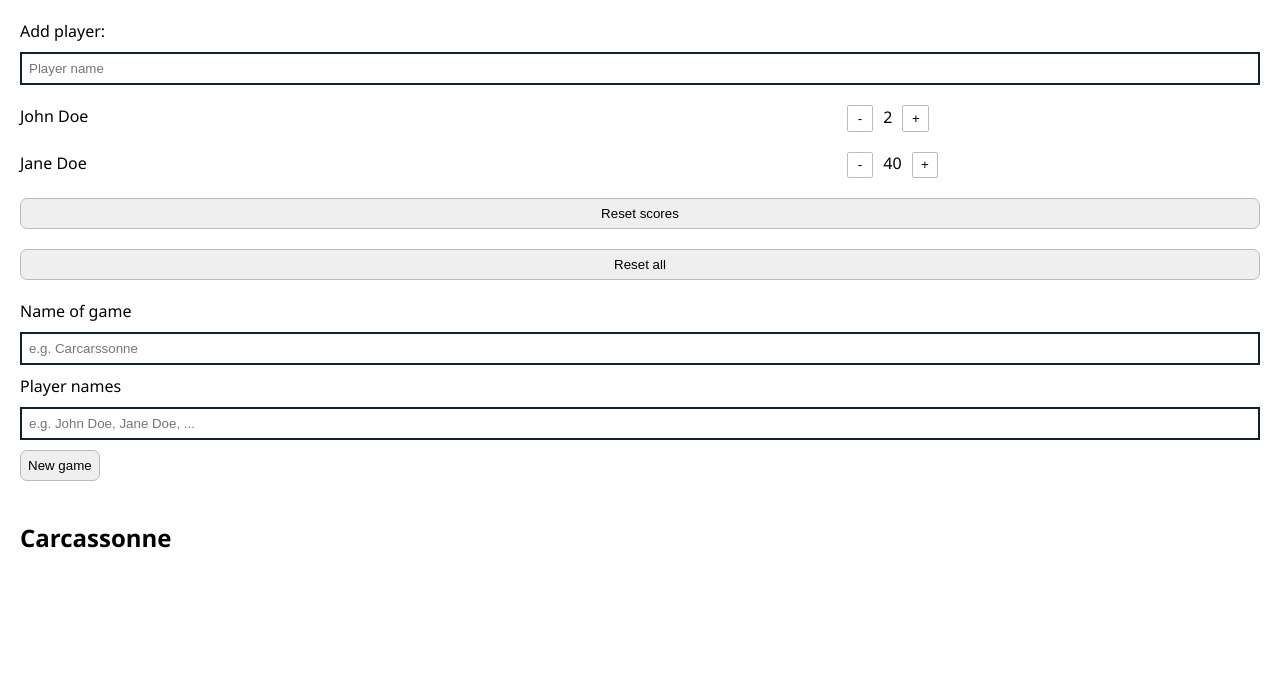
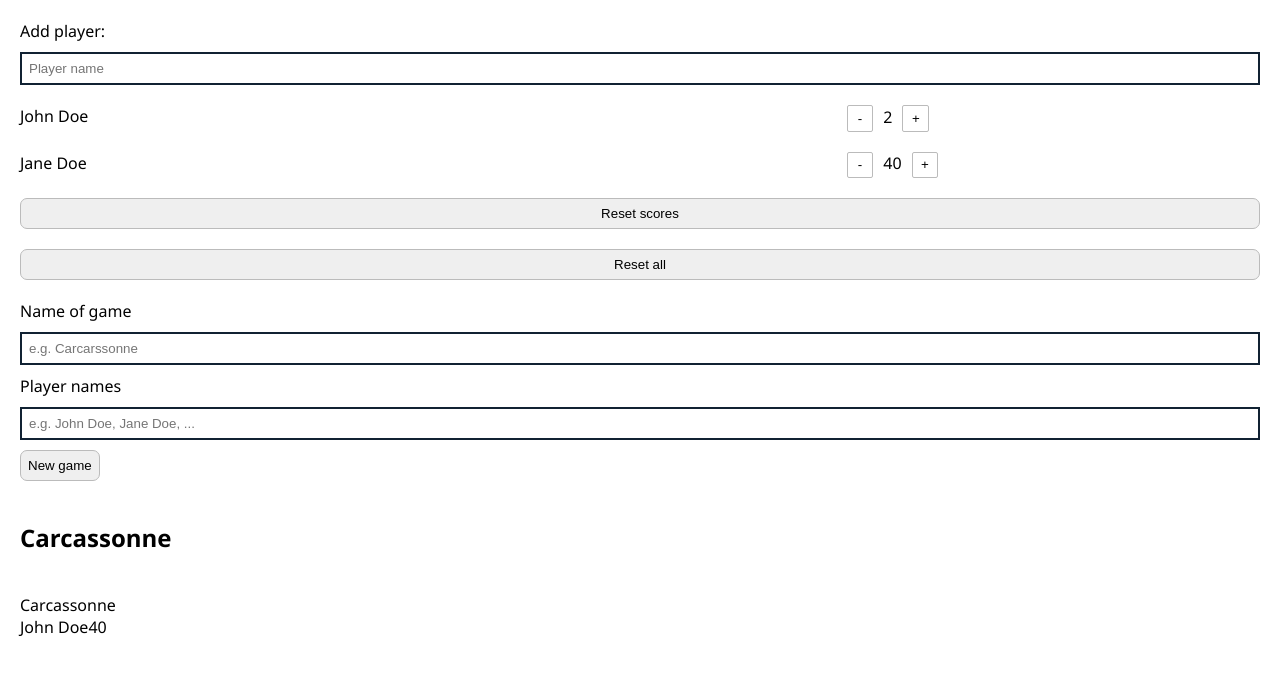
Before and after one commit to dw0111/scorekeeper, a React (Create React App) app: page / in a window 1280 px wide. Shown: the top 674 px of the page. Built offline with nearby package versions, Linux system fonts and the light colour scheme.

Commit message:
Add HistoryEntry component

```diff
--- a/src/components/App/App.js
+++ b/src/components/App/App.js
@@ -5,6 +5,7 @@ import Button from '../Button/Button'
 import { useState } from 'react'
 import GameForm from '../GameForm/GameForm'
 import Header from '../Header/Header'
+import History from '../HistoryEntry/HistoryEntry'
 
 function App() {
   let [players, setPlayers] = useState([
@@ -33,6 +34,10 @@ function App() {
       <Button text="Reset all" onClick={() => setPlayers([])} />
       <GameForm onCreateGame={newGame} />
       <Header text="Carcassonne" />
+      <History
+        nameOfGame="Carcassonne"
+        players={[{ name: 'John Doe', score: 40 }]}
+      />
     </div>
   )
 
--- /dev/null
+++ b/src/components/HistoryEntry/HistoryEntry.js
@@ -0,0 +1,16 @@
+import './HistoryEntry.css'
+
+export default function HistoryEntry({ nameOfGame, players }) {
+  return (
+    <section className="History">
+      <div className="History__name">{nameOfGame}</div>
+
+      {players.map(player => (
+        <>
+          <span className="History__player">{player.name}</span>
+          <span className="History__score">{player.score}</span>
+        </>
+      ))}
+    </section>
+  )
+}
```
Also changed, not shown: src/components/HistoryEntry/HistoryEntry.css (added).
